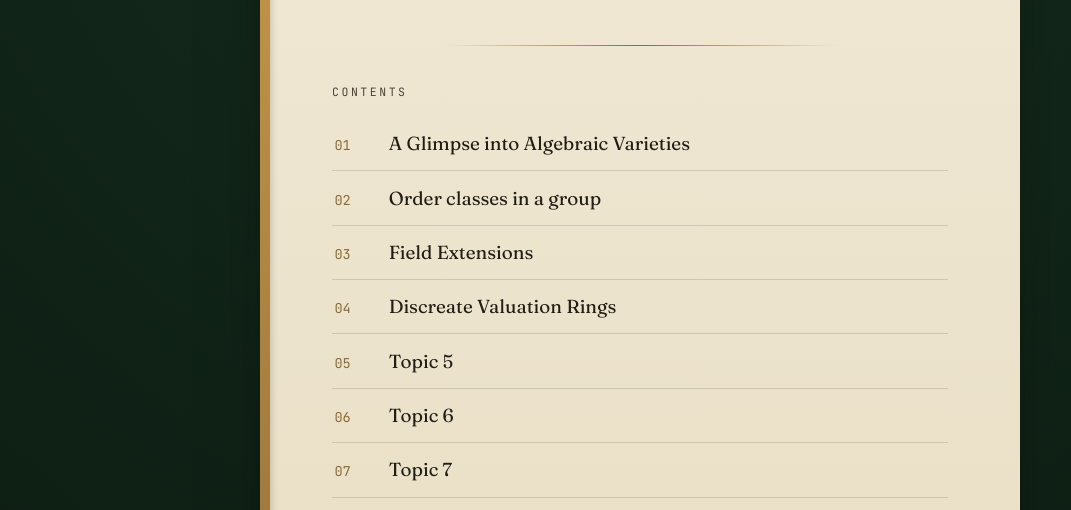
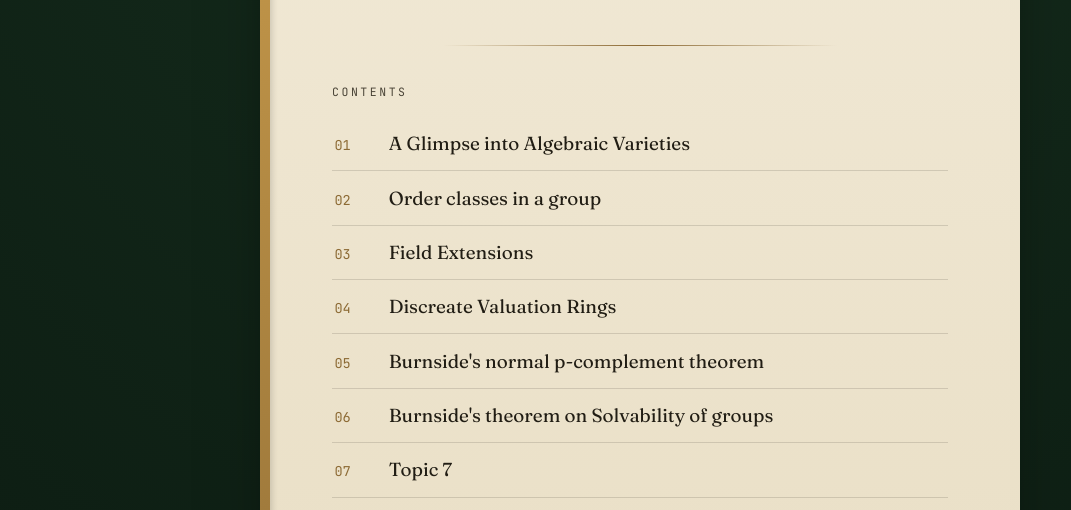
Before and after one commit to satya8118/GA, a plain HTML site: page index.html in a window 1280 px wide. Shown: the part 273-783 px from the top of the page, without its empty margins (0-1071 px from the left). Drawn offline with Linux system fonts and the light colour scheme.

Commit message:
Update index.html

```diff
--- a/index.html
+++ b/index.html
@@ -267,8 +267,8 @@
       <li><a href="OC.html"><span class="num">02</span><span class="title">Order classes in a group</span><span class="arrow">→</span></a></li>
       <li><a href="FE.html"><span class="num">03</span><span class="title">Field Extensions</span><span class="arrow">→</span></a></li>
       <li><a href="DVR.html"><span class="num">04</span><span class="title">Discreate Valuation Rings</span><span class="arrow">→</span></a></li>
-      <li><a href="topic-5.html"><span class="num">05</span><span class="title">Topic 5</span><span class="arrow">→</span></a></li>
-      <li><a href="topic-6.html"><span class="num">06</span><span class="title">Topic 6</span><span class="arrow">→</span></a></li>
+      <li><a href="bc.html"><span class="num">05</span><span class="title">Burnside's normal p-complement theorem</span><span class="arrow">→</span></a></li>
+      <li><a href="bs.html"><span class="num">06</span><span class="title">Burnside's theorem on Solvability of groups</span><span class="arrow">→</span></a></li>
       <li><a href="topic-7.html"><span class="num">07</span><span class="title">Topic 7</span><span class="arrow">→</span></a></li>
       <li><a href="topic-8.html"><span class="num">08</span><span class="title">Topic 8</span><span class="arrow">→</span></a></li>
       <li><a href="topic-9.html"><span class="num">09</span><span class="title">Topic 9</span><span class="arrow">→</span></a></li>
```
